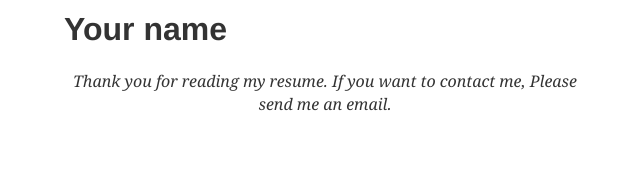
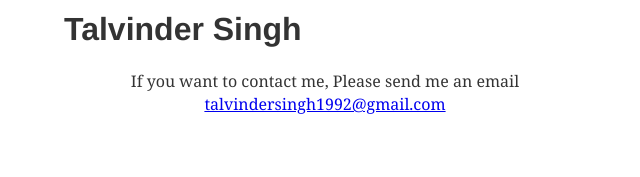
Before and after one commit to tal1992/sveltetech, a Gatsby site: page /about in a window 1280 px wide. Shown: the whole page, without its empty margins (315-955 px from the left). Built offline with nearby package versions, Linux system fonts and the light colour scheme; Gatsby itself is replaced by a stand-in of ours; some packages are replaced by stand-ins of ours; what typography-theme-github would draw is missing.

Commit message:
accessibility fixes

```diff
--- a/content/__about/resume-en.md
+++ b/content/__about/resume-en.md
@@ -4,10 +4,10 @@ date: 2019-1-27 16:21:13
 lang: 'en'
 ---
 
-# Your name
+# Talvinder Singh
 
 <div align="center">
 
-_Thank you for reading my resume. If you want to contact me, Please send me an email._
+If you want to contact me, Please send me an email talvindersingh1992@gmail.com
 
 </div>
--- a/src/styles/dark-theme.scss
+++ b/src/styles/dark-theme.scss
@@ -1,6 +1,5 @@
 body.dark {
   background-color: $dark-background-color;
-  text-shadow: $dark-text-shadow;
   color: $dark-light-font-color;
 
   // home
--- a/src/styles/light-theme.scss
+++ b/src/styles/light-theme.scss
@@ -1,6 +1,5 @@
 body.light {
   background-color: $light-background-color;
-  text-shadow: $light-text-shadow;
 
   // home
   .home-header {
```
